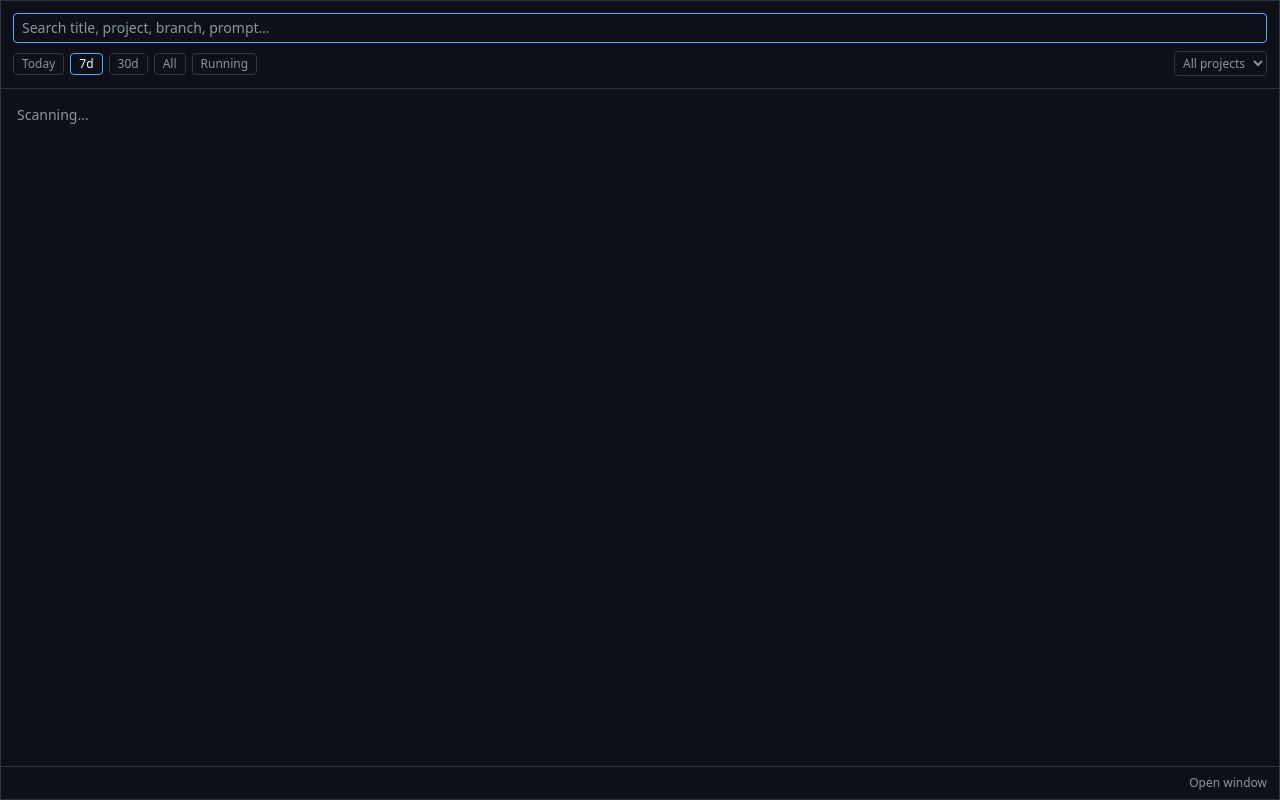
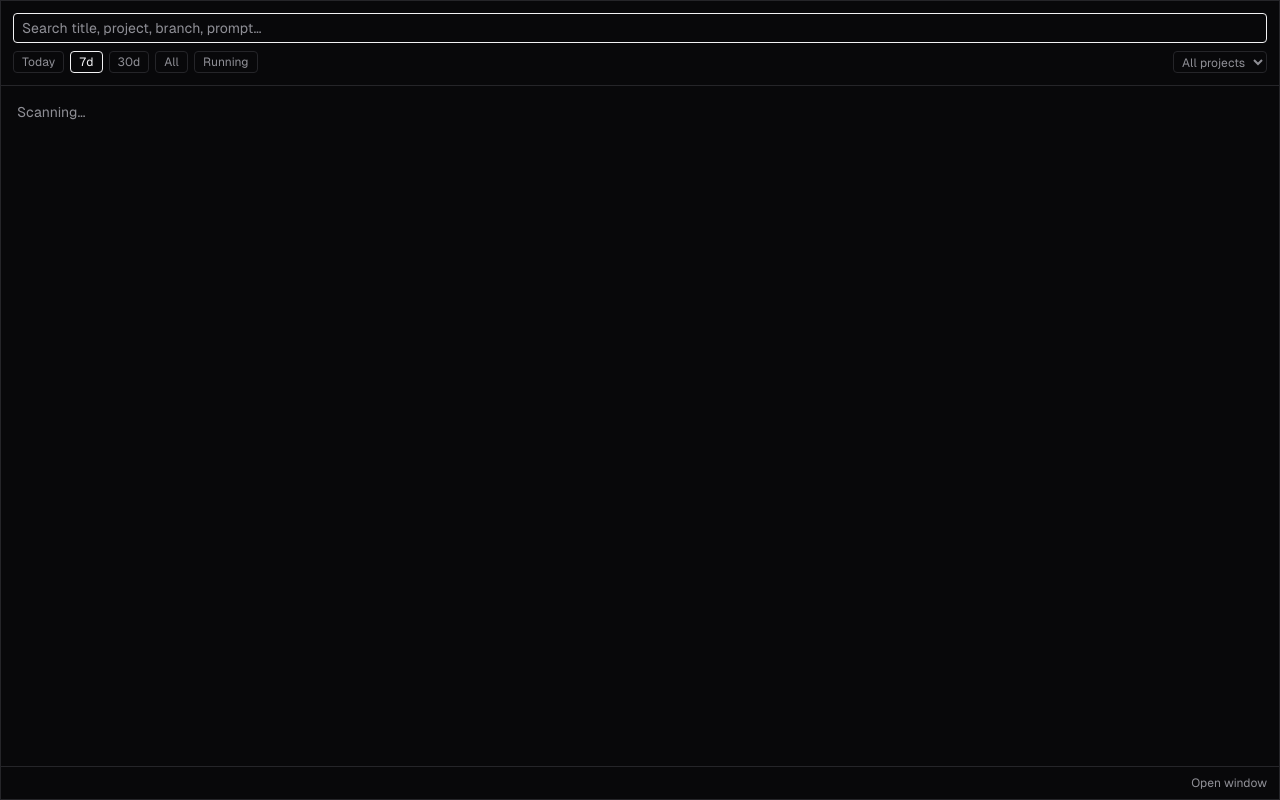
Before and after one commit to Resip10/the-office, a React (Vite) app in the folder client/: page / in a window 1280 px wide. Built offline with nearby package versions, Linux system fonts and the light colour scheme.

Commit message:
feat(client): theme tokens, Geist fonts, Carbon palette
Co-Authored-By: Claude Opus 5.5 <noreply@anthropic.com>

```diff
--- a/client/package.json
+++ b/client/package.json
@@ -9,6 +9,8 @@
     "test:watch": "vitest"
   },
   "dependencies": {
+    "@fontsource/geist-mono": "^5.3.0",
+    "@fontsource/geist-sans": "^5.3.0",
     "react": "^18.2.0",
     "react-dom": "^18.2.0"
   },
--- a/client/src/index.css
+++ b/client/src/index.css
@@ -11,3 +11,21 @@ html, body, #root {
   margin: 0;
   padding: 0;
 }
+
+body {
+  background: var(--canvas);
+  color: var(--text);
+}
+
+@keyframes pulse-ring {
+  0%, 100% { box-shadow: 0 0 0 0 color-mix(in srgb, var(--run) 45%, transparent); }
+  50% { box-shadow: 0 0 0 4px color-mix(in srgb, var(--run) 0%, transparent); }
+}
+
+.pulse {
+  animation: pulse-ring 1.8s ease-in-out infinite;
+}
+
+@media (prefers-reduced-motion: reduce) {
+  .pulse { animation: none; }
+}
--- /dev/null
+++ b/client/src/lib/themes.ts
@@ -0,0 +1,72 @@
+export type ThemeId = 'carbon' | 'graphite' | 'midnight' | 'ink' | 'paper'
+
+export const TOKEN_NAMES = [
+  'canvas', 'sunken', 'surface', 'raised', 'control', 'selected', 'hover',
+  'line', 'line-strong', 'text', 'text-2', 'muted', 'faint',
+  'accent', 'on-accent', 'accent-text',
+  'run', 'idle', 'other', 'ended', 'run-chip-border', 'run-chip-fill',
+] as const
+
+export type TokenName = typeof TOKEN_NAMES[number]
+export type Tokens = Record<TokenName, string>
+
+export interface Theme {
+  name: string
+  tag: string
+  tokens: Tokens
+}
+
+const carbon: Tokens = {
+  canvas: '#08080A',
+  sunken: '#0C0C0E',
+  surface: '#0F0F11',
+  raised: '#121214',
+  control: '#18181B',
+  selected: '#1C1C1F',
+  hover: '#19191C',
+  line: '#252529',
+  'line-strong': '#2E2E33',
+  text: '#F2F2F4',
+  'text-2': '#CACACF',
+  muted: '#8E8E95',
+  faint: '#636369',
+  accent: '#F2F2F4',
+  'on-accent': '#0B0B0D',
+  'accent-text': '#F2F2F4',
+  run: '#FFB340',
+  idle: '#32D74B',
+  other: '#BF8CFF',
+  ended: '#636369',
+  'run-chip-border': '#4D3812',
+  'run-chip-fill': '#1F170A',
+}
+
+// Task 12 fills the other themes; until then they render as Carbon.
+export const THEMES: Record<ThemeId, Theme> = {
+  carbon: { name: 'Carbon', tag: 'default', tokens: carbon },
+  graphite: { name: 'Graphite', tag: 'olive', tokens: carbon },
+  midnight: { name: 'Midnight', tag: 'blue', tokens: carbon },
+  ink: { name: 'Ink', tag: 'cyan', tokens: carbon },
+  paper: { name: 'Paper', tag: 'light', tokens: carbon },
+}
+
+export function applyTheme(root: HTMLElement, id: ThemeId): void {
+  const tokens = (THEMES[id] ?? THEMES.carbon).tokens
+  for (const name of TOKEN_NAMES) root.style.setProperty(`--${name}`, tokens[name])
+  root.dataset.theme = id
+}
+
+function luminance(hex: string): number {
+  const n = parseInt(hex.replace('#', ''), 16)
+  const channel = (c: number) => {
+    const s = c / 255
+    return s <= 0.03928 ? s / 12.92 : ((s + 0.055) / 1.055) ** 2.4
+  }
+  return 0.2126 * channel((n >> 16) & 255) + 0.7152 * channel((n >> 8) & 255) + 0.0722 * channel(n & 255)
+}
+
+// WCAG 2 contrast ratio between two #RRGGBB colors.
+export function contrast(a: string, b: string): number {
+  const [hi, lo] = [luminance(a), luminance(b)].sort((x, y) => y - x)
+  return (hi + 0.05) / (lo + 0.05)
+}
--- a/client/src/main.tsx
+++ b/client/src/main.tsx
@@ -1,7 +1,15 @@
 import React from 'react'
 import ReactDOM from 'react-dom/client'
+import '@fontsource/geist-sans/400.css'
+import '@fontsource/geist-sans/500.css'
+import '@fontsource/geist-sans/600.css'
+import '@fontsource/geist-mono/400.css'
+import '@fontsource/geist-mono/500.css'
 import App from './App'
+import { applyTheme } from './lib/themes'
 import './index.css'
+
+applyTheme(document.documentElement, 'carbon')
 
 ReactDOM.createRoot(document.getElementById('root')!).render(
   <React.StrictMode>
--- a/client/tailwind.config.js
+++ b/client/tailwind.config.js
@@ -1,23 +1,34 @@
 /** @type {import('tailwindcss').Config} */
+const TOKENS = [
+  'canvas', 'sunken', 'surface', 'raised', 'control', 'selected', 'hover',
+  'line', 'line-strong', 'text', 'text-2', 'muted', 'faint',
+  'accent', 'on-accent', 'accent-text',
+  'run', 'idle', 'other', 'ended', 'run-chip-border', 'run-chip-fill',
+]
+
+// Colors are CSS variables set by src/lib/themes.ts, so themes switch at runtime.
+const tokenColors = Object.fromEntries(TOKENS.map(t => [t, `var(--${t})`]))
+
 module.exports = {
   content: ['./index.html', './src/**/*.{ts,tsx}'],
   theme: {
     extend: {
       colors: {
-        canvas: '#0d1117',
-        surface: '#161b22',
-        border: '#30363d',
-        'text-primary': '#f0f6fc',
-        'text-muted': '#8b949e',
-        'status-idle': '#3fb950',
-        'status-working': '#d29922',
-        'status-starting': '#58a6ff',
-        'status-waiting': '#bc8cff',
-        'status-done': '#6e7681',
+        ...tokenColors,
+        // v1 names, removed in Task 2 once no component uses them.
+        border: 'var(--line)',
+        'text-primary': 'var(--text)',
+        'text-muted': 'var(--muted)',
+        'status-idle': 'var(--idle)',
+        'status-working': 'var(--run)',
+        'status-starting': 'var(--accent-text)',
+        'status-waiting': 'var(--other)',
+        'status-done': 'var(--ended)',
         'status-error': '#f85149',
       },
       fontFamily: {
-        mono: ['ui-monospace', 'SFMono-Regular', 'Menlo', 'Consolas', 'Liberation Mono', 'monospace'],
+        sans: ['"Geist Sans"', 'system-ui', '-apple-system', 'Segoe UI', 'sans-serif'],
+        mono: ['"Geist Mono"', 'ui-monospace', 'SFMono-Regular', 'Menlo', 'Consolas', 'Liberation Mono', 'monospace'],
       },
     },
   },
```
Also changed, not shown: 2 other files (tests, documents, lock files or other folders).
